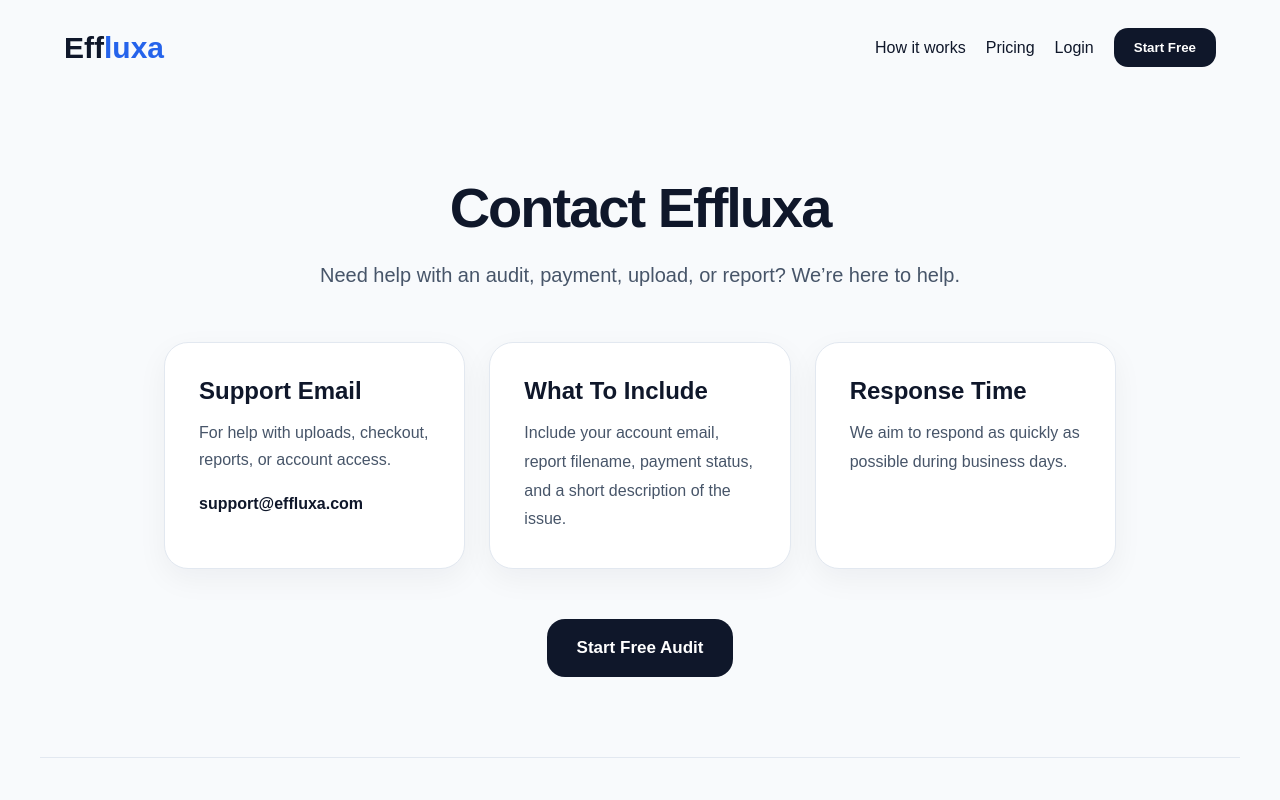
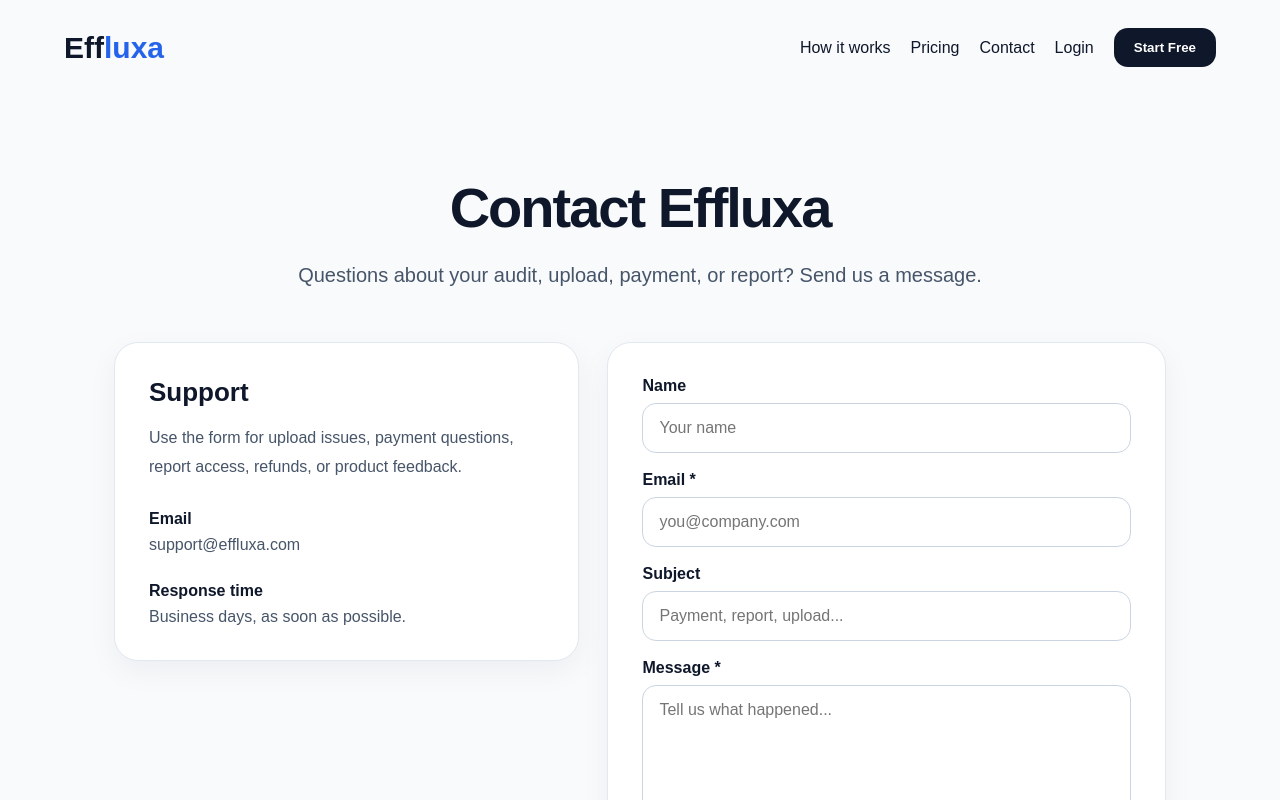
Before and after one commit to boskovasiljevic90/effluxa, a Next.js app: page /contact in a window 1280 px wide. Shown: the top 800 px of the page. Built offline with nearby package versions, Linux system fonts and the light colour scheme.

Commit message:
Add contact form and header contact link

```diff
--- /dev/null
+++ b/src/app/api/contact/route.ts
@@ -0,0 +1,38 @@
+export const dynamic = "force-dynamic";
+
+import { NextRequest, NextResponse } from "next/server";
+import { prisma } from "@/lib/prisma";
+
+export async function POST(req: NextRequest) {
+  try {
+    const { name, email, subject, message } = await req.json();
+
+    if (!email || !message) {
+      return NextResponse.json(
+        { error: "Email and message are required." },
+        { status: 400 }
+      );
+    }
+
+    await prisma.contactMessage.create({
+      data: {
+        name: name || null,
+        email,
+        subject: subject || null,
+        message,
+      },
+    });
+
+    return NextResponse.json({
+      success: true,
+      message: "Message sent successfully.",
+    });
+  } catch (error) {
+    console.error("CONTACT ERROR:", error);
+
+    return NextResponse.json(
+      { error: "Failed to send message." },
+      { status: 500 }
+    );
+  }
+}
--- a/src/app/contact/page.tsx
+++ b/src/app/contact/page.tsx
@@ -1,30 +1,78 @@
+"use client";
+
+import { useState } from "react";
 import Link from "next/link";
 import PublicHeader from "@/components/PublicHeader";
 import PublicFooter from "@/components/PublicFooter";
 
-export const dynamic = "force-dynamic";
+export default function ContactPage() {
+  const [name, setName] = useState("");
+  const [email, setEmail] = useState("");
+  const [subject, setSubject] = useState("");
+  const [message, setMessage] = useState("");
+  const [sent, setSent] = useState(false);
+  const [loading, setLoading] = useState(false);
 
-export default function ContactPage() {
+  async function handleSubmit(e: React.FormEvent) {
+    e.preventDefault();
+
+    try {
+      setLoading(true);
+
+      const res = await fetch("/api/contact", {
+        method: "POST",
+        headers: {
+          "Content-Type": "application/json",
+        },
+        body: JSON.stringify({
+          name,
+          email,
+          subject,
+          message,
+        }),
+      });
+
+      const data = await res.json();
+
+      if (!res.ok) {
+        alert(data.error || "Failed to send message.");
+        setLoading(false);
+        return;
+      }
+
+      setSent(true);
+      setName("");
+      setEmail("");
+      setSubject("");
+      setMessage("");
+      setLoading(false);
+    } catch (error) {
+      console.error(error);
+      alert("Failed to send message.");
+      setLoading(false);
+    }
+  }
+
   return (
     <div style={{ minHeight: "100vh", background: "#f8fafc", color: "#0f172a" }}>
       <PublicHeader />
 
-      <main style={{ maxWidth: "1000px", margin: "0 auto", padding: "80px 24px" }}>
+      <main style={{ maxWidth: "1100px", margin: "0 auto", padding: "80px 24px" }}>
         <div style={{ textAlign: "center", marginBottom: "50px" }}>
           <h1 style={{ fontSize: "56px", fontWeight: 900, letterSpacing: "-2px" }}>
             Contact Effluxa
           </h1>
 
           <p style={{ marginTop: "18px", fontSize: "20px", color: "#475569", lineHeight: 1.7 }}>
-            Need help with an audit, payment, upload, or report? We’re here to help.
+            Questions about your audit, upload, payment, or report? Send us a message.
           </p>
         </div>
 
         <div
           style={{
             display: "grid",
-            gridTemplateColumns: "repeat(auto-fit,minmax(260px,1fr))",
-            gap: "24px",
+            gridTemplateColumns: "1fr 1.2fr",
+            gap: "28px",
           }}
         >
           <div
@@ -34,18 +82,32 @@ export default function ContactPage() {
               padding: "34px",
               border: "1px solid #e2e8f0",
               boxShadow: "0 10px 30px rgba(15,23,42,0.05)",
+              height: "fit-content",
             }}
           >
-            <h2 style={{ fontSize: "24px", fontWeight: 800 }}>Support Email</h2>
-            <p style={{ marginTop: "14px", color: "#475569", lineHeight: 1.7 }}>
-              For help with uploads, checkout, reports, or account access.
+            <h2 style={{ fontSize: "26px", fontWeight: 900 }}>Support</h2>
+
+            <p style={{ marginTop: "16px", color: "#475569", lineHeight: 1.8 }}>
+              Use the form for upload issues, payment questions, report access, refunds, or product feedback.
             </p>
-            <p style={{ marginTop: "22px", fontWeight: 800 }}>
+
+            <div style={{ marginTop: "28px" }}>
+              <div style={{ fontWeight: 800 }}>Email</div>
+              <div style={{ marginTop: "8px", color: "#475569" }}>
                 support@effluxa.com
-            </p>
+              </div>
             </div>
 
-          <div
+            <div style={{ marginTop: "28px" }}>
+              <div style={{ fontWeight: 800 }}>Response time</div>
+              <div style={{ marginTop: "8px", color: "#475569" }}>
+                Business days, as soon as possible.
+              </div>
+            </div>
+          </div>
+
+          <form
+            onSubmit={handleSubmit}
             style={{
               background: "white",
               borderRadius: "24px",
@@ -54,45 +116,94 @@ export default function ContactPage() {
               boxShadow: "0 10px 30px rgba(15,23,42,0.05)",
             }}
           >
-            <h2 style={{ fontSize: "24px", fontWeight: 800 }}>What To Include</h2>
-            <p style={{ marginTop: "14px", color: "#475569", lineHeight: 1.8 }}>
-              Include your account email, report filename, payment status, and a short description of the issue.
-            </p>
+            {sent && (
+              <div
+                style={{
+                  marginBottom: "22px",
+                  padding: "16px",
+                  borderRadius: "14px",
+                  background: "#dcfce7",
+                  color: "#166534",
+                  fontWeight: 700,
+                }}
+              >
+                Message sent successfully.
+              </div>
+            )}
+
+            <div style={{ display: "grid", gap: "18px" }}>
+              <div>
+                <label style={{ fontWeight: 700 }}>Name</label>
+                <input
+                  value={name}
+                  onChange={(e) => setName(e.target.value)}
+                  style={inputStyle}
+                  placeholder="Your name"
+                />
               </div>
 
-          <div
-            style={{
-              background: "white",
-              borderRadius: "24px",
-              padding: "34px",
-              border: "1px solid #e2e8f0",
-              boxShadow: "0 10px 30px rgba(15,23,42,0.05)",
-            }}
-          >
-            <h2 style={{ fontSize: "24px", fontWeight: 800 }}>Response Time</h2>
-            <p style={{ marginTop: "14px", color: "#475569", lineHeight: 1.8 }}>
-              We aim to respond as quickly as possible during business days.
-            </p>
-          </div>
+              <div>
+                <label style={{ fontWeight: 700 }}>Email *</label>
+                <input
+                  type="email"
+                  required
+                  value={email}
+                  onChange={(e) => setEmail(e.target.value)}
+                  style={inputStyle}
+                  placeholder="you@company.com"
+                />
               </div>
 
-        <div style={{ marginTop: "50px", textAlign: "center" }}>
-          <Link href="/signup">
+              <div>
+                <label style={{ fontWeight: 700 }}>Subject</label>
+                <input
+                  value={subject}
+                  onChange={(e) => setSubject(e.target.value)}
+                  style={inputStyle}
+                  placeholder="Payment, report, upload..."
+                />
+              </div>
+
+              <div>
+                <label style={{ fontWeight: 700 }}>Message *</label>
+                <textarea
+                  required
+                  value={message}
+                  onChange={(e) => setMessage(e.target.value)}
+                  style={{
+                    ...inputStyle,
+                    minHeight: "150px",
+                    resize: "vertical",
+                    fontFamily: "inherit",
+                  }}
+                  placeholder="Tell us what happened..."
+                />
+              </div>
+
               <button
+                type="submit"
+                disabled={loading}
                 style={{
                   height: "58px",
-                padding: "0 30px",
                   borderRadius: "18px",
                   border: "none",
                   background: "#0f172a",
                   color: "white",
                   fontSize: "17px",
-                fontWeight: 800,
-                cursor: "pointer",
+                  fontWeight: 900,
+                  cursor: loading ? "not-allowed" : "pointer",
+                  opacity: loading ? 0.7 : 1,
                 }}
               >
-              Start Free Audit
+                {loading ? "Sending..." : "Send Message"}
               </button>
+            </div>
+          </form>
+        </div>
+
+        <div style={{ marginTop: "50px", textAlign: "center" }}>
+          <Link href="/signup" style={{ color: "#2563eb", fontWeight: 800 }}>
+            Start a free audit instead →
           </Link>
         </div>
       </main>
@@ -101,3 +212,14 @@ export default function ContactPage() {
     </div>
   );
 }
+
+const inputStyle: React.CSSProperties = {
+  width: "100%",
+  marginTop: "8px",
+  padding: "15px 16px",
+  borderRadius: "14px",
+  border: "1px solid #cbd5e1",
+  fontSize: "16px",
+  color: "#0f172a",
+  background: "#ffffff",
+};
--- a/src/app/globals.css
+++ b/src/app/globals.css
@@ -309,3 +309,9 @@ input {
   font-weight: 800;
   color: white;
 }
+
+@media (max-width: 768px) {
+  .contact-grid {
+    grid-template-columns: 1fr !important;
+  }
+}
--- a/src/components/PublicHeader.tsx
+++ b/src/components/PublicHeader.tsx
@@ -21,6 +21,7 @@ export default function PublicHeader() {
       <nav style={{ display: "flex", gap: "20px", alignItems: "center", flexWrap: "wrap" }}>
         <Link href="/#how-it-works">How it works</Link>
         <Link href="/#pricing">Pricing</Link>
+        <Link href="/contact">Contact</Link>
         <Link href="/login">Login</Link>
         <Link href="/signup">
           <button
```
Also changed, not shown: 1 other file (tests, documents, lock files or other folders). Lines whose indentation alone changed are shown as unchanged.
